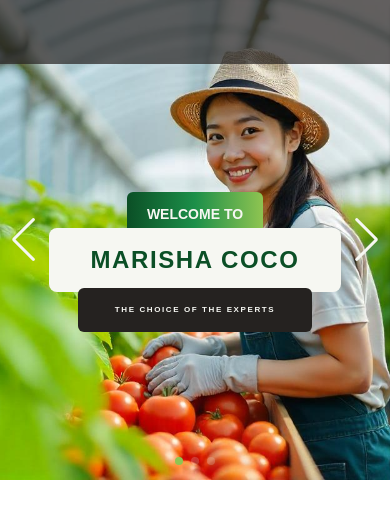
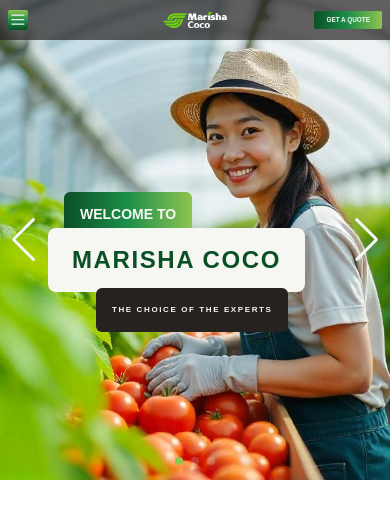
Before and after one commit to pramod-jay/marisha-fe, a Next.js app: page / in a window 390 px wide. Shown: the top 518 px of the page. Built offline with nearby package versions, Linux system fonts and the light colour scheme.

Commit message:
feat/nav menu

```diff
--- a/package.json
+++ b/package.json
@@ -10,8 +10,9 @@
   },
   "dependencies": {
     "next": "15.0.2",
-    "react": "19.0.0-rc-02c0e824-20241028",
-    "react-dom": "19.0.0-rc-02c0e824-20241028",
+    "primereact": "^10.8.4",
+    "react": "^18.3.1",
+    "react-dom": "^18.3.1",
     "swiper": "^11.1.14"
   },
   "devDependencies": {
--- a/src/app/components/buttons/gradientBtn.tsx
+++ b/src/app/components/buttons/gradientBtn.tsx
@@ -6,11 +6,11 @@
 export default function GradientBtn({ name, onClick }: GradientBtnProps) {
   return (
     <button
-      type="button"
-      className="py-2 px-5 bg-gradient-to-r rounded-lg from-darkGreen via-lightGreen to-yellowGreen"
+      type='button'
+      className='text-3xs sm:hover:animate-shine sm:text-2x rounded-sm bg-gradient-to-r from-darkGreen via-lightGreen to-yellowGreen px-3 py-1 font-bold uppercase text-white sm:rounded-lg sm:px-5 sm:py-2 md:text-sm'
       onClick={onClick}
     >
-      <p className={"text-sm uppercase font-bold text-white"}>{name}</p>
+      {name}
     </button>
   );
 }
--- /dev/null
+++ b/src/app/components/buttons/menuBtn.tsx
@@ -0,0 +1,64 @@
+'use client';
+
+import React, { useRef } from 'react';
+import { Button } from 'primereact/button';
+import { Menu } from 'primereact/menu';
+import { Toast } from 'primereact/toast';
+
+export default function MenuBtn() {
+  const menu = useRef<Menu | null>(null);
+  const toast = useRef<Toast>(null);
+
+  const items = [
+    {
+      items: [
+        {
+          label: 'home',
+        },
+        {
+          label: 'products',
+        },
+        {
+          label: 'people & planet',
+        },
+        {
+          label: 'about us',
+        },
+        {
+          label: 'contact us',
+        },
+      ],
+    },
+  ];
+
+  return (
+    <div className='flex h-full w-1/3 items-center sm:hidden'>
+      <Toast ref={toast}></Toast>
+      <Menu
+        model={items}
+        popup
+        ref={menu}
+        id='popup_menu_left'
+        className='nav-menu rounded-md bg-white p-1 text-2xs font-medium tracking-widest'
+      />
+      <Button
+        className='flex h-5 w-5 items-center justify-center rounded-sm bg-gradient-to-t from-darkGreen via-lightGreen to-yellowGreen'
+        onClick={(event) => menu.current?.toggle(event)}
+        aria-controls='popup_menu_left'
+        aria-haspopup
+      >
+        <svg
+          xmlns='http://www.w3.org/2000/svg'
+          x='0px'
+          y='0px'
+          width='15'
+          height='15 '
+          viewBox='2 3 50 50'
+          className='fill-white'
+        >
+          <path d='M 5 8 A 2.0002 2.0002 0 1 0 5 12 L 45 12 A 2.0002 2.0002 0 1 0 45 8 L 5 8 z M 5 23 A 2.0002 2.0002 0 1 0 5 27 L 45 27 A 2.0002 2.0002 0 1 0 45 23 L 5 23 z M 5 38 A 2.0002 2.0002 0 1 0 5 42 L 45 42 A 2.0002 2.0002 0 1 0 45 38 L 5 38 z' />
+        </svg>
+      </Button>
+    </div>
+  );
+}
--- a/src/app/components/carousel/blackBox.tsx
+++ b/src/app/components/carousel/blackBox.tsx
@@ -3,35 +3,7 @@
 }
 export default function BlackBox({ content }: BlackBoxProp) {
   return (
-    <div
-      className="
-      opacity-0
-      absolute z-20
-      bg-black
-      uppercase
-      p-4
-      font-semibold
-      text-white
-      text-center
-      rounded-md
-      animate-fadeIn
-      animation-delay-1200
-
-      inset-x-16
-      m-auto
-      top-72
-      text-2xs
-      tracking-carouselSmall
-      max-w-[60%]
-
-      md:left-84
-      md:text-xs
-      md:tracking-carouselMedium
-      md:top-84
-      md:inset-x-auto
-      md:max-w-none
-      "
-    >
+    <div className='animation-delay-1200 absolute left-24 top-72 z-20 m-auto max-w-[60%] animate-fadeIn rounded-md bg-black p-4 text-center text-2xs font-semibold uppercase tracking-carouselSmall text-white opacity-0 sm:text-xs sm:left-80 sm:my-6 md:left-84 md:top-84 md:my-0 md:max-w-none md:tracking-carouselMedium'>
       {content}
     </div>
   );
--- a/src/app/components/carousel/carousel.tsx
+++ b/src/app/components/carousel/carousel.tsx
@@ -1,16 +1,16 @@
-"use client";
+'use client';
 
-import React, { useState } from "react";
-import { Swiper, SwiperSlide } from "swiper/react";
-import "swiper/css";
-import "swiper/css/navigation";
-import "swiper/css/pagination";
-import { Pagination, Navigation, Autoplay } from "swiper/modules";
-import data from "../carousel/items.json";
-import Image from "next/image";
-import GradientBox from "./gradientBox";
-import WhiteBox from "./whiteBox";
-import BlackBox from "./blackBox";
+import React, { useState } from 'react';
+import { Swiper, SwiperSlide } from 'swiper/react';
+import 'swiper/css';
+import 'swiper/css/navigation';
+import 'swiper/css/pagination';
+import { Pagination, Navigation, Autoplay } from 'swiper/modules';
+import data from '../carousel/items.json';
+import Image from 'next/image';
+import GradientBox from './gradientBox';
+import WhiteBox from './whiteBox';
+import BlackBox from './blackBox';
 
 export default function Carousel() {
   const [activeIndex, setActiveIndex] = useState<number>(0);
@@ -25,7 +25,7 @@
       slidesPerView={1}
       autoplay={{ delay: 10000, disableOnInteraction: true }}
       loop={true}
-      className="w-full h-carousel"
+      className='h-carousel w-full'
       onSlideChange={(swiper) => setActiveIndex(swiper.activeIndex)}
     >
       {data.items.responsive.map(
@@ -36,54 +36,48 @@
           text: string;
         }) => (
           <SwiperSlide key={item.id}>
-            <div className="flex flex-col items-center bg-gray-100 rounded-lg shadow h-carousel">
+            <div className='flex h-carousel flex-col items-center rounded-lg bg-gray-100 shadow'>
               <Image
                 src={item.imageUrl}
                 alt={item.title}
-                layout="fill"
-                objectFit="cover"
-                className="w-full h-full object-cover mb-4 z-0"
+                layout='fill'
+                objectFit='cover'
+                className='z-0 mb-4 h-full w-full object-cover'
               />
             </div>
             {item.id === 1 ? (
               <>
                 <GradientBox
-                  content="welcome to"
-                  key={"gradient" + activeIndex}
+                  content='welcome to'
+                  key={'gradient' + activeIndex}
                 />
-                <WhiteBox content="marisha coco" key={"white" + activeIndex} />
+                <WhiteBox content='marisha coco' key={'white' + activeIndex} />
                 <BlackBox
-                  content="the choice of the experts"
-                  key={"black" + activeIndex}
+                  content='the choice of the experts'
+                  key={'black' + activeIndex}
                 />
               </>
             ) : item.id === 2 ? (
               <>
-                <GradientBox
-                  content="slide 2"
-                  key={"gradient" + activeIndex}
-                />
-                <WhiteBox content="slide 2 white" key={"white" + activeIndex} />
+                <GradientBox content='slide 2' key={'gradient' + activeIndex} />
+                <WhiteBox content='slide 2 white' key={'white' + activeIndex} />
                 <BlackBox
-                  content="the choice of the experts"
-                  key={"black" + activeIndex}
+                  content='the choice of the experts'
+                  key={'black' + activeIndex}
                 />
               </>
             ) : (
               <>
-                <GradientBox
-                  content="slide 3"
-                  key={"gradient" + activeIndex}
-                />
-                <WhiteBox content="slide 3 white" key={"white" + activeIndex} />
+                <GradientBox content='slide 3' key={'gradient' + activeIndex} />
+                <WhiteBox content='slide 3 white' key={'white' + activeIndex} />
                 <BlackBox
-                  content="the choice of the experts"
-                  key={"black" + activeIndex}
+                  content='the choice of the experts'
+                  key={'black' + activeIndex}
                 />
               </>
             )}
           </SwiperSlide>
-        )
+        ),
       )}
     </Swiper>
   );
--- a/src/app/components/carousel/gradientBox.tsx
+++ b/src/app/components/carousel/gradientBox.tsx
@@ -4,38 +4,7 @@
 
 export default function GradientBox({ content }: GradientBoxProp) {
   return (
-    <div
-      className="
-        opacity-0
-        absolute
-        z-0
-        bg-gradient-to-r
-        from-darkGreen
-        via-lightGreen
-        to-yellowGreen
-        uppercase
-        px-4
-        py-3
-        font-semibold
-        text-whie
-        rounded-md
-        animate-fadeIn
-        animation-delay-200
-        text-white
-
-        inset-x-28
-        m-auto
-        text-center
-        top-48
-        text-sm
-        max-w-[35%]
-
-        md:left-48
-        md:text-2xl
-        md:inset-x-auto
-        md:max-w-none
-        "
-    >
+    <div className='text-whie animation-delay-200 absolute left-16 top-48 z-0 m-auto max-w-[35%] animate-fadeIn rounded-md bg-gradient-to-r from-darkGreen via-lightGreen to-yellowGreen px-4 py-3 text-center text-sm font-semibold uppercase text-white opacity-0 sm:text-base md:inset-x-auto md:left-48 md:max-w-none md:text-2xl'>
       {content}
     </div>
   );
--- a/src/app/components/carousel/whiteBox.tsx
+++ b/src/app/components/carousel/whiteBox.tsx
@@ -3,39 +3,7 @@
 }
 export default function WhiteBox({ content }: WhiteBoxProp) {
   return (
-    <div
-      className="
-        opacity-0
-        absolute
-        z-10
-        bg-white
-        uppercase
-        px-6
-        py-4
-        text-darkGreen
-        rounded-lg
-        animate-fadeIn
-        animation-delay-800
-
-        text-2xl
-        inset-x-12
-        m-auto
-        my-1
-        text-center
-        font-extrabold
-        tracking-carouselSmall
-        top-56
-        max-w-[75%]
-
-        md:left-44
-        md:text-7xl
-        md:font-bold
-        md:top-60
-        md:inset-x-auto
-        md:my-auto
-        md:max-w-none
-    "
-    >
+    <div className='animation-delay-800 absolute left-12 top-56 z-10 m-auto my-1 max-w-[75%] animate-fadeIn rounded-lg bg-white px-6 py-4 text-center text-2xl font-extrabold uppercase tracking-carouselSmall text-darkGreen opacity-0 sm:text-6xl md:left-44 md:top-60 md:my-auto md:max-w-none md:text-7xl md:font-bold'>
       {content}
     </div>
   );
--- a/src/app/components/header/header.tsx
+++ b/src/app/components/header/header.tsx
@@ -1,27 +1,29 @@
-"use client";
+'use client';
 
-import Image from "next/image";
-import HeaderItem from "./headerItem";
-import GradientBtn from "../buttons/gradientBtn";
+import Image from 'next/image';
+import HeaderItem from './headerItem';
+import GradientBtn from '../buttons/gradientBtn';
+import MenuBtn from '../buttons/menuBtn';
 
 export default function Header() {
   const handleClick = () => {
-    console.log("Clicked quote button");
+    console.log('Clicked quote button');
   };
   return (
-    <nav className="flex w-full h-16 top-0 z-50 bg-black bg-opacity-70 px-2 absolute">
-      <div className="flex h-full items-center justify-center opacity">
+    <nav className='absolute top-0 z-50 flex h-10 w-full grid-cols-3 bg-black bg-opacity-70 px-2 sm:h-16 sm:grid-cols-1'>
+      <MenuBtn />
+      <div className='m-auto flex w-1/3 items-center justify-center sm:m-0 sm:h-full sm:w-auto'>
         <Image
           width={1000}
           height={1000}
-          src="/images/logo.png"
-          alt="marisha logo"
-          className="hidden sm:block w-24"
+          src='/images/logo.png'
+          alt='marisha logo'
+          className='w-16 sm:block sm:w-24'
         />
       </div>
       <HeaderItem />
-      <div className="hidden md: sm:flex items-center justify-center">
-        <GradientBtn name="get a quote" onClick={handleClick} />
+      <div className='flex w-1/3 items-center justify-end sm:w-auto'>
+        <GradientBtn name='get a quote' onClick={handleClick} />
       </div>
     </nav>
   );
--- a/src/app/globals.css
+++ b/src/app/globals.css
@@ -66,5 +66,30 @@
 }
 
 .animation-delay-1200 {
-  animation-delay: 1.2s;
+  animation-delay: 1200ms;
 }
+
+.nav-menu {
+  border: 1px solid #e5e7eb;
+  box-shadow: 0 4px 6px rgba(0, 0, 0, 0.1);
+}
+
+.nav-menu .p-menuitem-link {
+  display: flex;
+  align-items: center;
+  padding: 0.75rem 1rem;
+  color: #252220;
+  border-radius: 0.375rem;
+  transition: background-color 0.3s, color 0.3s;
+  text-transform: uppercase;
+}
+
+.nav-menu .p-menuitem-link:hover {
+  background-color: #1C8F49;
+  color: white;
+  box-shadow: 0 2px 5px rgba(0, 0, 0, 0.15);
+}
+
+.nav-menu .p-menuitem-link:active {
+  transform: scale(0.98);
+}
```
Also changed, not shown: src/app/components/header/headerItem.tsx (+10 -8 lines), tailwind.config.ts (+7 -1 lines), 1 other file (tests, documents, lock files or other folders).
